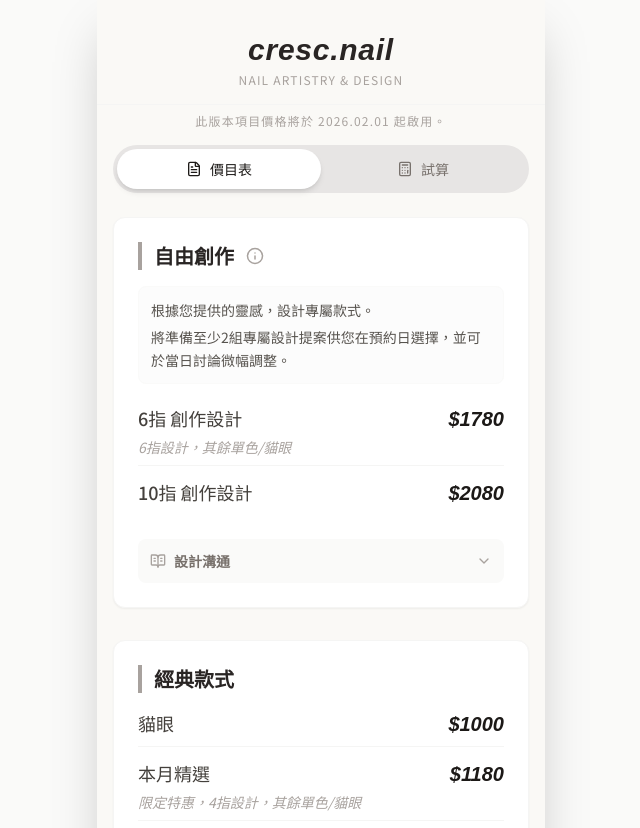
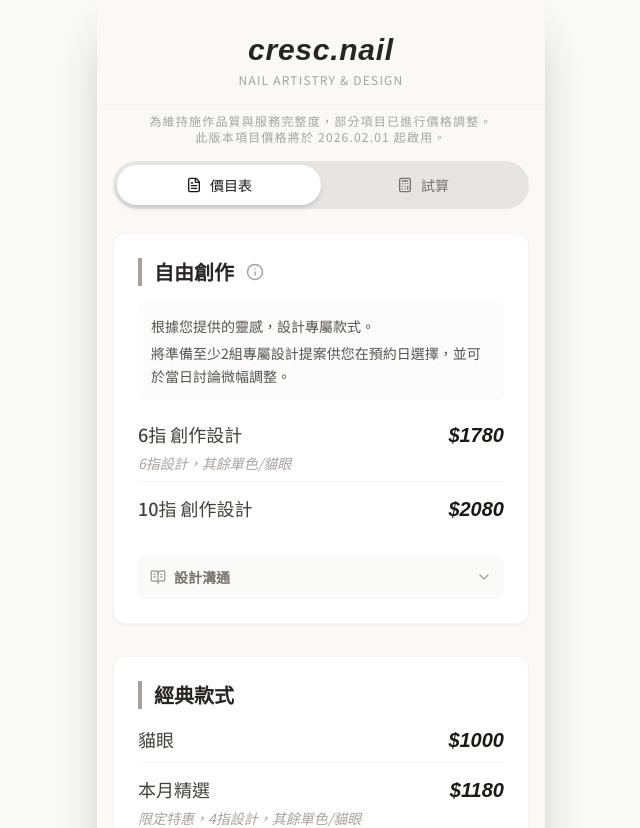
Before and after one commit to crescnail/pricelist, a React (Vite) app: page / in a window 1280 px wide. Shown: the top 828 px of the page, without its empty margins (319-959 px from the left). Built offline with nearby package versions, Linux system fonts and the light colour scheme; a web font is replaced by a local one.

Commit message:
Update App.tsx

```diff
--- a/App.tsx
+++ b/App.tsx
@@ -24,7 +24,9 @@ function App() {
         </header>
 
         {/* Tab Switcher (Sticky below header) */}
-        <p className="text-center text-xs text-stone-400 m-2 tracking-widest">此版本項目價格將於 2026.02.01 起啟用。</p>
+        <p className="text-center text-xs text-stone-400 m-2 tracking-widest">
+          為維持施作品質與服務完整度，部分項目已進行價格調整。<br/>
+          此版本項目價格將於 2026.02.01 起啟用。</p>
         <div className="px-4 py-2 sticky top-[85px] z-30 bg-[#faf9f6]">
           <div className="bg-stone-200 p-1 rounded-full flex relative">
             {/* Animated Background Slider could be added here for extra polish, utilizing Framer Motion, but standard CSS is safer for this constraints */}
```
